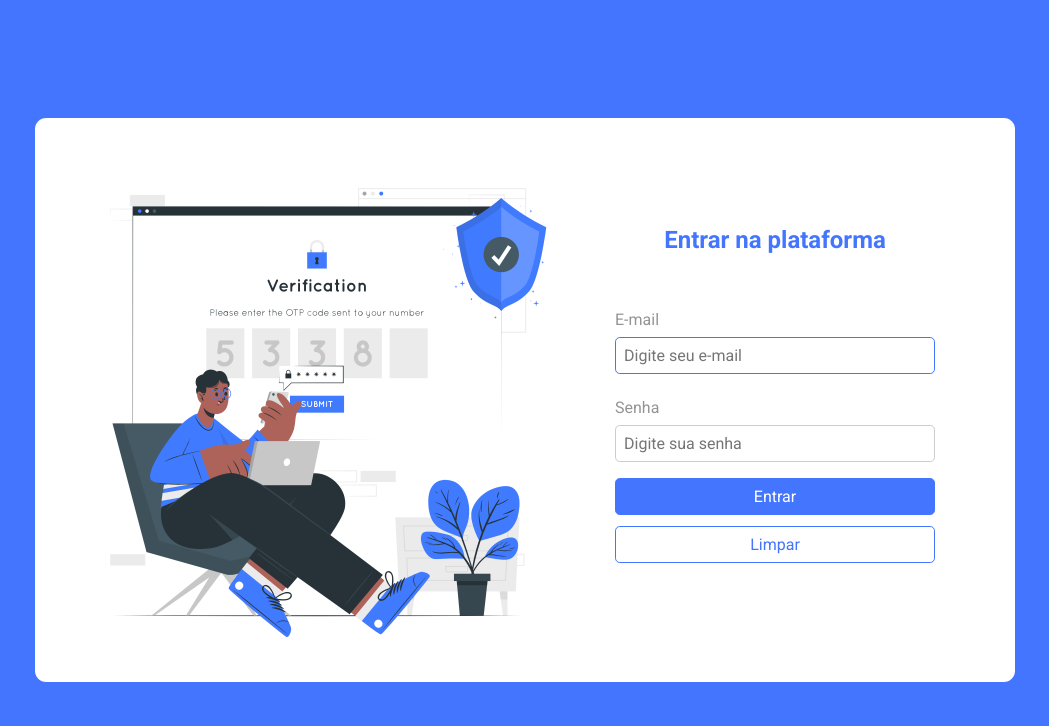
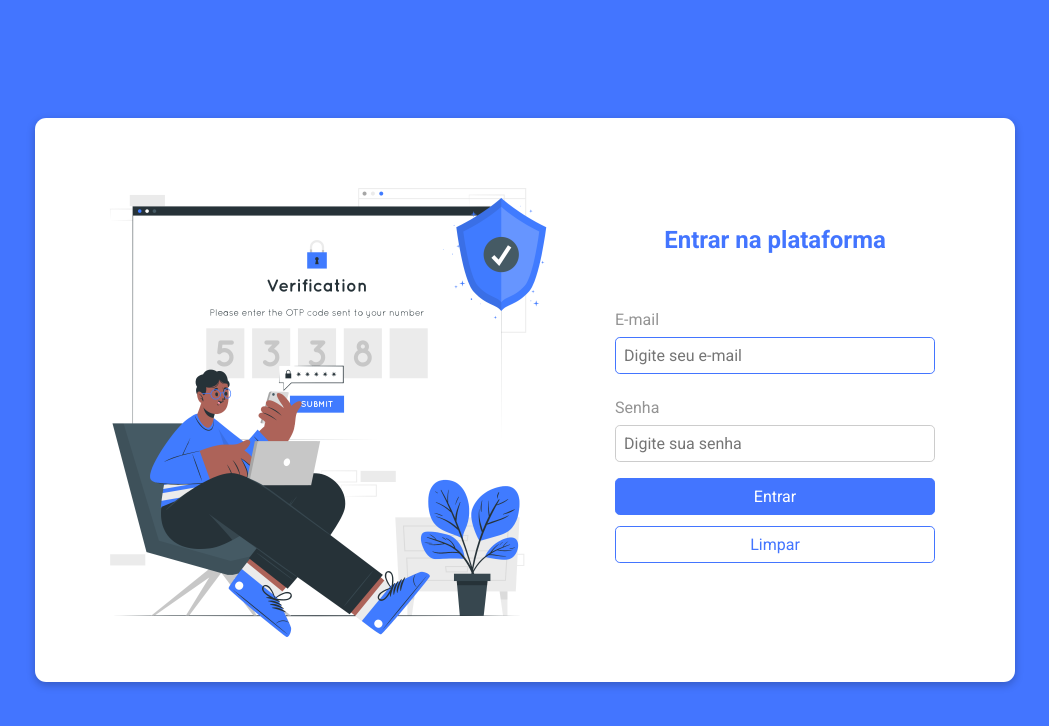
Before and after one commit to codethi/login-estatic, a plain HTML site: page index.html in a window 1280 px wide. Shown: the whole page, without its empty margins (115-1164 px from the left). Drawn offline with Linux system fonts and the light colour scheme.

Commit message:
box-shadow

```diff
--- a/assets/css/style.css
+++ b/assets/css/style.css
@@ -22,6 +22,7 @@ section{
     background-color: #fff;
     padding: 2rem;
     border-radius: .7rem;
+    box-shadow: rgba(0, 0, 0, 0.24) 0px 3px 8px;
 
     display: flex;
     justify-content: space-evenly;
```
